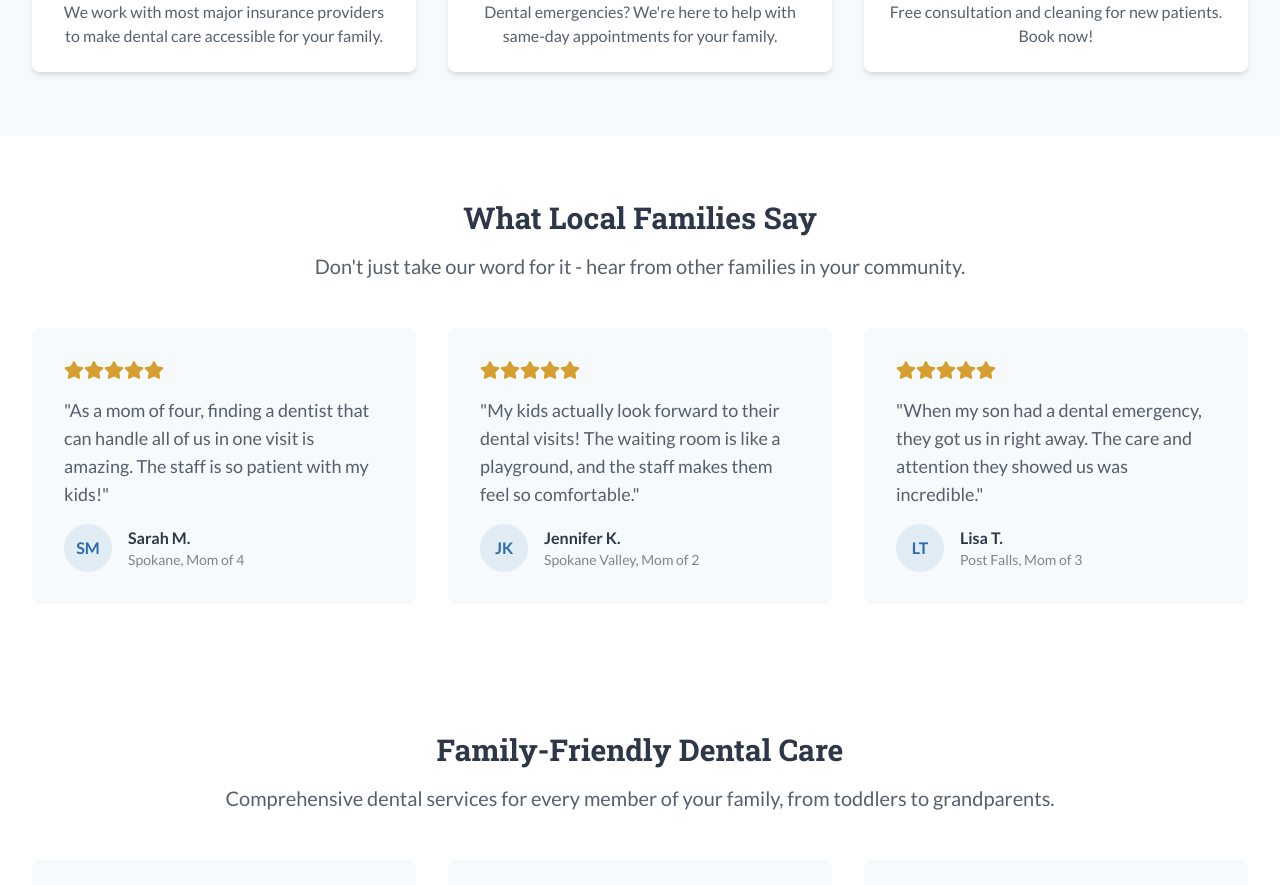
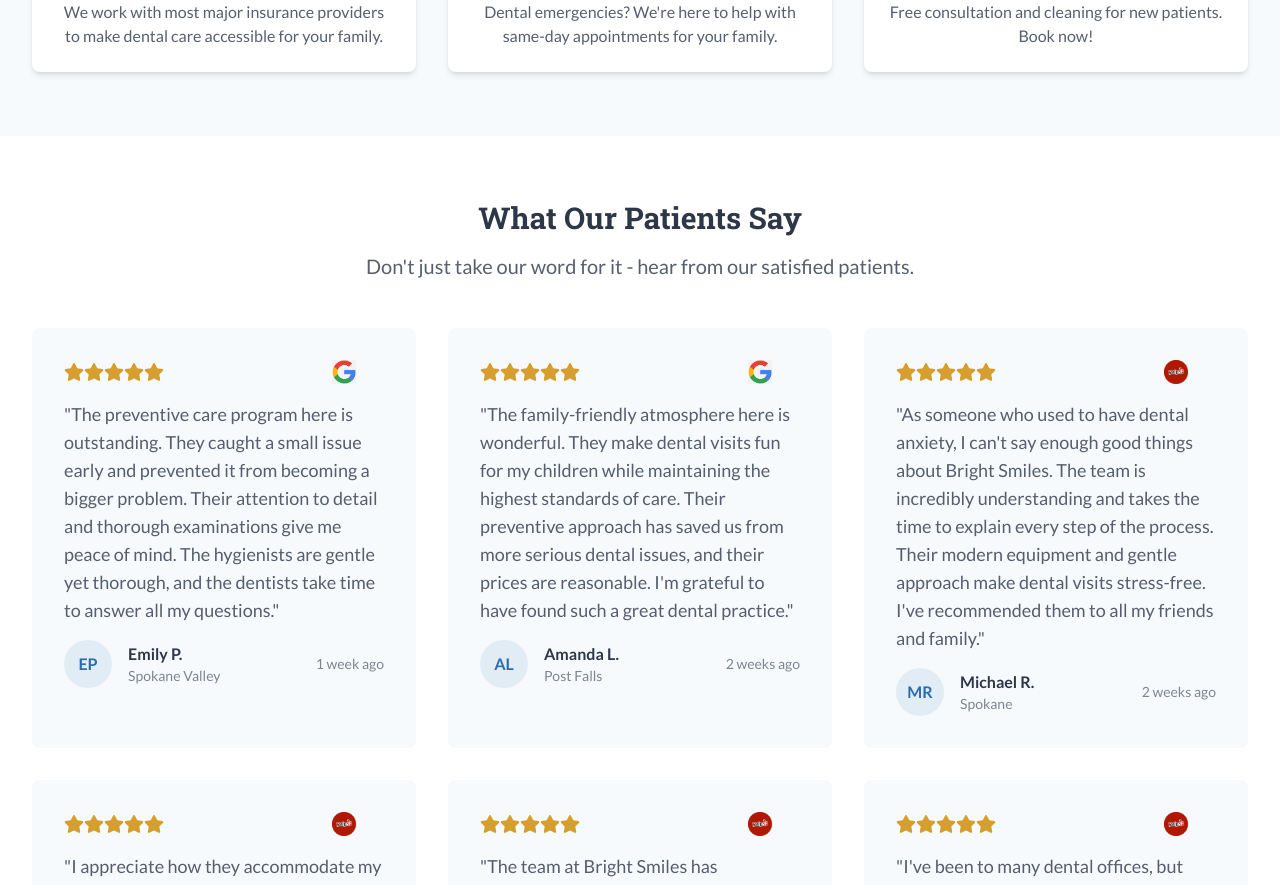
Before and after one commit to tflann/bright-smiles-dentistry, a Next.js app: page / in a window 1280 px wide. Shown: the part 980-1865 px from the top of the page. Built offline with nearby package versions, Linux system fonts and the light colour scheme.

Commit message:
Updated the reviews section

```diff
--- a/src/app/page.tsx
+++ b/src/app/page.tsx
@@ -1,6 +1,7 @@
 import HeroSection from '@/components/HeroSection'
 import LocationsSection from '@/components/LocationsSection'
 import FamilyServicesSection from '@/components/FamilyServicesSection'
+import ReviewsSection from '@/components/ReviewsSection'
 import Link from 'next/link'
 import Image from 'next/image'
 import { FaStar, FaUserMd, FaClock, FaTooth, FaChild, FaHeart } from 'react-icons/fa'
@@ -38,83 +39,8 @@ export default function Home() {
         </div>
       </section>
 
-      {/* Testimonials Section */}
-      <section className="py-16 bg-white">
-        <div className="container-custom">
-          <h2 className="text-3xl font-serif font-bold text-center mb-4">What Local Families Say</h2>
-          <p className="text-xl text-neutral-dark/80 text-center mb-12">
-            Don't just take our word for it - hear from other families in your community.
-          </p>
-
-          <div className="grid grid-cols-1 md:grid-cols-2 lg:grid-cols-3 gap-8">
-            <div className="bg-neutral-light p-8 rounded-lg">
-              <div className="flex items-center mb-4">
-                <div className="text-accent-gold flex">
-                  {[...Array(5)].map((_, i) => (
-                    <FaStar key={i} className="w-5 h-5" />
-                  ))}
-                </div>
-              </div>
-              <p className="text-neutral-dark/80 mb-4 text-lg">
-                "As a mom of four, finding a dentist that can handle all of us in one visit is amazing. The staff is so patient with my kids!"
-              </p>
-              <div className="flex items-center">
-                <div className="w-12 h-12 bg-primary-blue/10 rounded-full flex items-center justify-center text-primary-blue font-bold mr-4">
-                  SM
-                </div>
-                <div>
-                  <p className="font-semibold">Sarah M.</p>
-                  <p className="text-neutral-dark/60 text-sm">Spokane, Mom of 4</p>
-                </div>
-              </div>
-            </div>
-
-            <div className="bg-neutral-light p-8 rounded-lg">
-              <div className="flex items-center mb-4">
-                <div className="text-accent-gold flex">
-                  {[...Array(5)].map((_, i) => (
-                    <FaStar key={i} className="w-5 h-5" />
-                  ))}
-                </div>
-              </div>
-              <p className="text-neutral-dark/80 mb-4 text-lg">
-                "My kids actually look forward to their dental visits! The waiting room is like a playground, and the staff makes them feel so comfortable."
-              </p>
-              <div className="flex items-center">
-                <div className="w-12 h-12 bg-primary-blue/10 rounded-full flex items-center justify-center text-primary-blue font-bold mr-4">
-                  JK
-                </div>
-                <div>
-                  <p className="font-semibold">Jennifer K.</p>
-                  <p className="text-neutral-dark/60 text-sm">Spokane Valley, Mom of 2</p>
-                </div>
-              </div>
-            </div>
-
-            <div className="bg-neutral-light p-8 rounded-lg">
-              <div className="flex items-center mb-4">
-                <div className="text-accent-gold flex">
-                  {[...Array(5)].map((_, i) => (
-                    <FaStar key={i} className="w-5 h-5" />
-                  ))}
-                </div>
-              </div>
-              <p className="text-neutral-dark/80 mb-4 text-lg">
-                "When my son had a dental emergency, they got us in right away. The care and attention they showed us was incredible."
-              </p>
-              <div className="flex items-center">
-                <div className="w-12 h-12 bg-primary-blue/10 rounded-full flex items-center justify-center text-primary-blue font-bold mr-4">
-                  LT
-                </div>
-                <div>
-                  <p className="font-semibold">Lisa T.</p>
-                  <p className="text-neutral-dark/60 text-sm">Post Falls, Mom of 3</p>
-                </div>
-              </div>
-            </div>
-          </div>
-        </div>
-      </section>
+      {/* Reviews Section */}
+      <ReviewsSection />
 
       {/* Family Services Section */}
       <FamilyServicesSection />
--- /dev/null
+++ b/src/components/ReviewsSection.tsx
@@ -0,0 +1,136 @@
+import Image from 'next/image'
+import { FaStar } from 'react-icons/fa'
+
+const reviews = [
+  {
+    id: 5,
+    name: 'Emily P.',
+    location: 'Spokane Valley',
+    rating: 5,
+    review: "The preventive care program here is outstanding. They caught a small issue early and prevented it from becoming a bigger problem. Their attention to detail and thorough examinations give me peace of mind. The hygienists are gentle yet thorough, and the dentists take time to answer all my questions.",
+    platform: 'google',
+    date: '1 week ago'
+  },
+  {
+    id: 9,
+    name: 'Amanda L.',
+    location: 'Post Falls',
+    rating: 5,
+    review: "The family-friendly atmosphere here is wonderful. They make dental visits fun for my children while maintaining the highest standards of care. Their preventive approach has saved us from more serious dental issues, and their prices are reasonable. I'm grateful to have found such a great dental practice.",
+    platform: 'google',
+    date: '2 weeks ago'
+  },
+  {
+    id: 4,
+    name: 'Michael R.',
+    location: 'Spokane',
+    rating: 5,
+    review: "As someone who used to have dental anxiety, I can't say enough good things about Bright Smiles. The team is incredibly understanding and takes the time to explain every step of the process. Their modern equipment and gentle approach make dental visits stress-free. I've recommended them to all my friends and family.",
+    platform: 'yelp',
+    date: '2 weeks ago'
+  },
+  {
+    id: 6,
+    name: 'David W.',
+    location: 'Post Falls',
+    rating: 5,
+    review: "I appreciate how they accommodate my busy schedule with early morning appointments. The staff is always professional and friendly. They've helped me maintain excellent oral health, and their cosmetic work is exceptional. The office is modern and comfortable, making each visit pleasant.",
+    platform: 'yelp',
+    date: '3 weeks ago'
+  },
+  {
+    id: 2,
+    name: 'Jennifer K.',
+    location: 'Spokane Valley',
+    rating: 5,
+    review: "The team at Bright Smiles has completely changed my perspective on dental visits. Their waiting room is thoughtfully designed with entertainment for kids, and the staff goes above and beyond to make everyone feel comfortable. I appreciate how they take the time to educate us about proper dental care and prevention.",
+    platform: 'yelp',
+    date: '1 month ago'
+  },
+  {
+    id: 8,
+    name: 'James B.',
+    location: 'Spokane Valley',
+    rating: 5,
+    review: "I've been to many dental offices, but Bright Smiles stands out for their exceptional service. Their attention to detail is remarkable, and they use the latest technology to ensure the best care. The staff is knowledgeable and friendly, making each visit a positive experience.",
+    platform: 'yelp',
+    date: '1 month ago'
+  },
+  {
+    id: 1,
+    name: 'Sarah M.',
+    location: 'Spokane',
+    rating: 5,
+    review: "I've been bringing my family here for years, and I couldn't be happier with the care we receive. The staff remembers us by name, and they're incredibly patient with my children. The office is always spotless, and they use the latest technology. What really stands out is how they explain everything in detail and make sure we're comfortable with any procedures.",
+    platform: 'google',
+    date: '2 months ago'
+  },
+  {
+    id: 7,
+    name: 'Rachel S.',
+    location: 'Spokane',
+    rating: 5,
+    review: "The team's commitment to patient education is impressive. They don't just fix problems; they help prevent them. Their approach to dental care is comprehensive, and they take the time to understand each patient's unique needs. The results speak for themselves - my family's dental health has never been better.",
+    platform: 'google',
+    date: '2 months ago'
+  },
+  {
+    id: 3,
+    name: 'Lisa T.',
+    location: 'Post Falls',
+    rating: 5,
+    review: "When my son had a dental emergency, they got us in immediately. The care and attention they showed was incredible. They explained everything clearly and made sure he was comfortable throughout the procedure. Their follow-up care was thorough, and they even called to check on him the next day.",
+    platform: 'google',
+    date: '3 months ago'
+  }
+]
+
+export default function ReviewsSection() {
+  return (
+    <section className="py-16 bg-white">
+      <div className="container-custom">
+        <h2 className="text-3xl font-serif font-bold text-center mb-4">What Our Patients Say</h2>
+        <p className="text-xl text-neutral-dark/80 text-center mb-12">
+          Don't just take our word for it - hear from our satisfied patients.
+        </p>
+
+        <div className="grid grid-cols-1 md:grid-cols-2 lg:grid-cols-3 gap-8">
+          {reviews.map((review) => (
+            <div key={review.id} className="bg-neutral-light p-8 rounded-lg">
+              <div className="flex items-center justify-between mb-4">
+                <div className="text-accent-gold flex">
+                  {[...Array(review.rating)].map((_, i) => (
+                    <FaStar key={i} className="w-5 h-5" />
+                  ))}
+                </div>
+                <div className="relative w-20 h-6">
+                  <Image
+                    src={`/images/${review.platform}-logo.png`}
+                    alt={`${review.platform} review`}
+                    fill
+                    className="object-contain"
+                  />
+                </div>
+              </div>
+              <p className="text-neutral-dark/80 mb-4 text-lg">
+                "{review.review}"
+              </p>
+              <div className="flex items-center justify-between">
+                <div className="flex items-center">
+                  <div className="w-12 h-12 bg-primary-blue/10 rounded-full flex items-center justify-center text-primary-blue font-bold mr-4">
+                    {review.name.split(' ').map(n => n[0]).join('')}
+                  </div>
+                  <div>
+                    <p className="font-semibold">{review.name}</p>
+                    <p className="text-neutral-dark/60 text-sm">{review.location}</p>
+                  </div>
+                </div>
+                <p className="text-neutral-dark/60 text-sm">{review.date}</p>
+              </div>
+            </div>
+          ))}
+        </div>
+      </div>
+    </section>
+  )
+}
```
Also changed, not shown: public/images/google-logo.png (added), public/images/yelp-logo.png (added).
